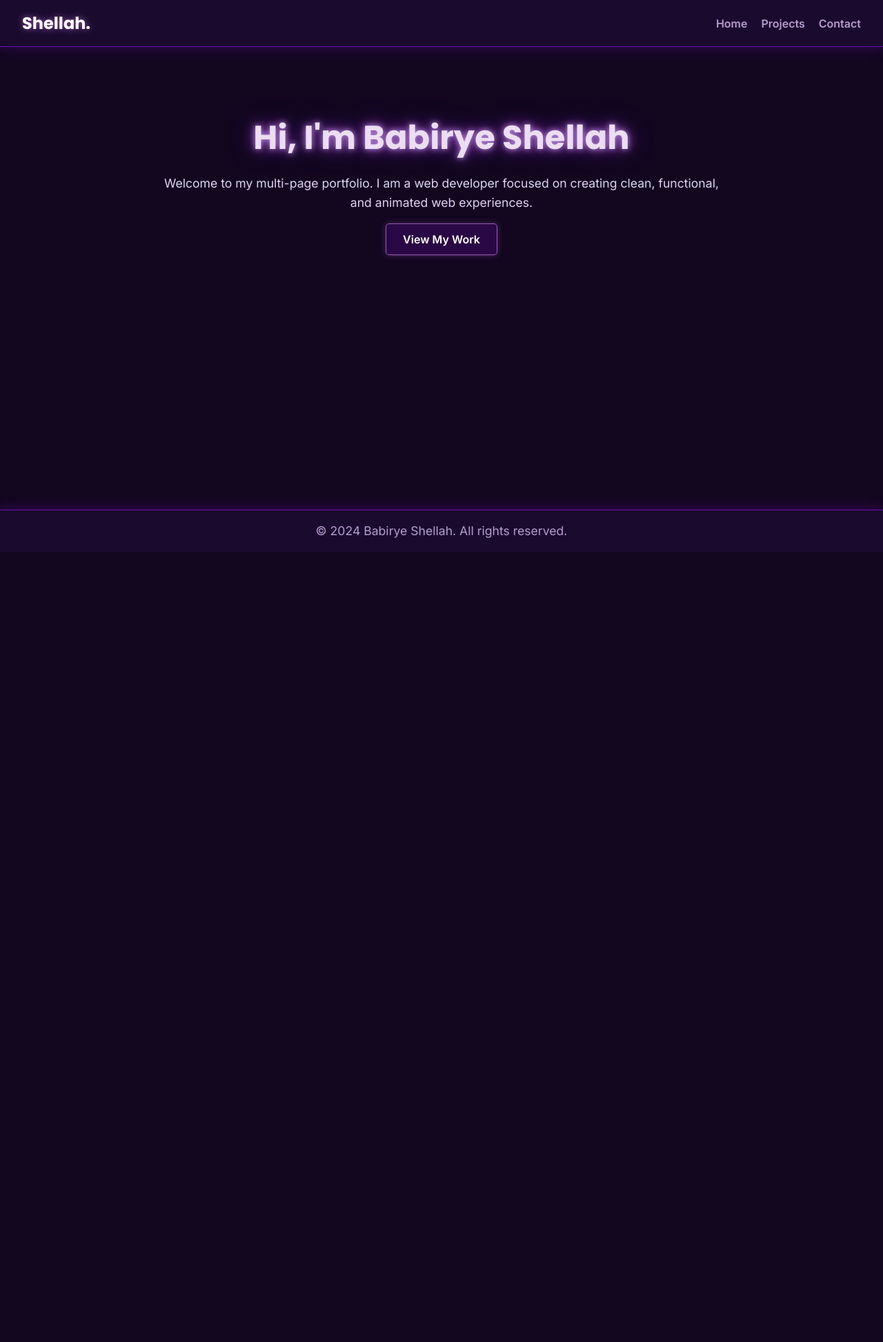
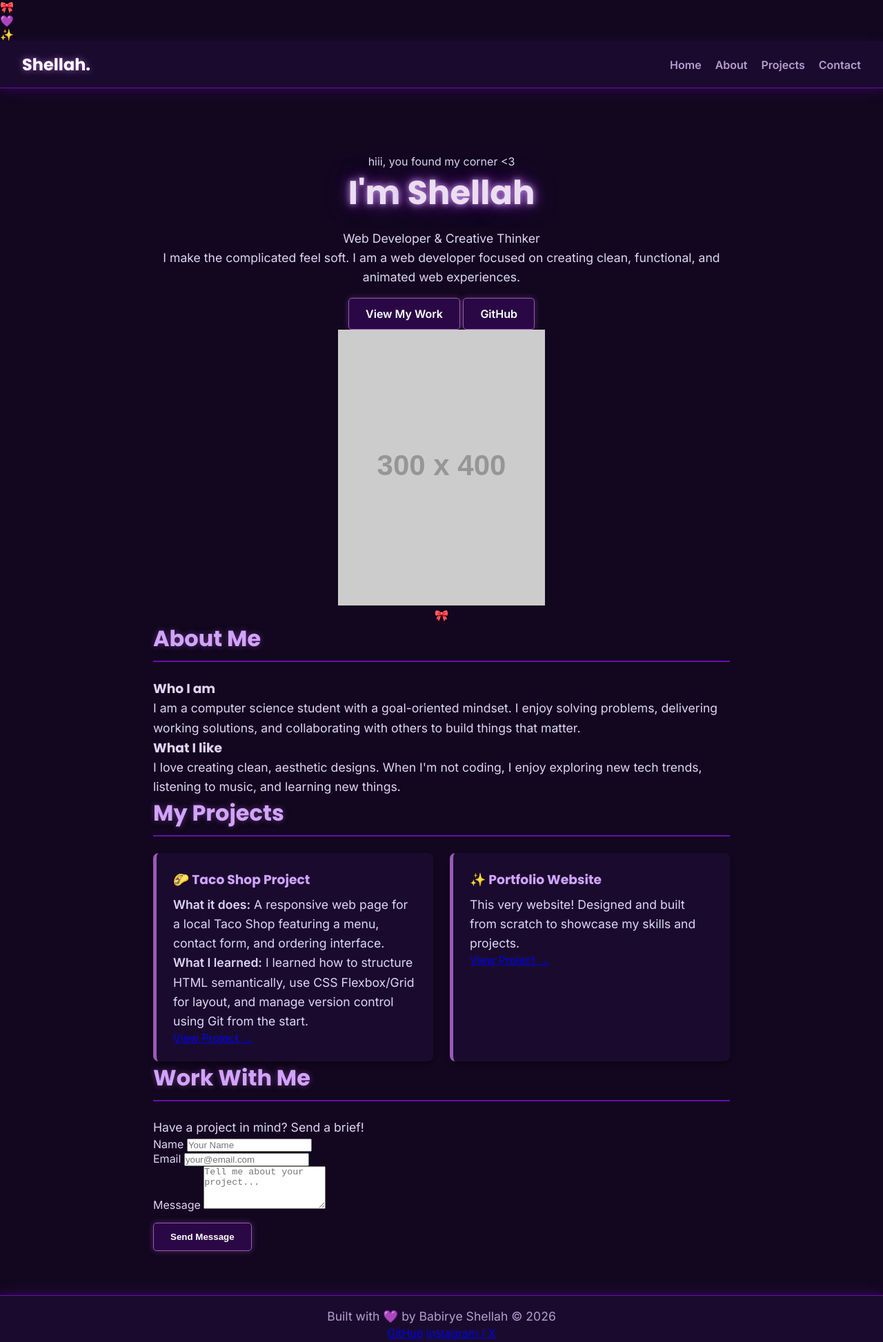
Before and after one commit to babiryeshellah6-bot/babirye-shellah-portfolio, a plain HTML site: page index.html in a window 1280 px wide. Shown: the whole page at 69% size. Before the commit the page ends 800 px from the top, so only its background shows below. Drawn offline with Linux system fonts and the light colour scheme; placeholder pictures from the web are drawn by us.

Commit message:
Revamp portfolio layout and content

```diff
--- a/index.html
+++ b/index.html
@@ -4,28 +4,114 @@
     <meta charset="UTF-8">
     <meta name="viewport" content="width=device-width, initial-scale=1.0">
     <title>Babirye Shellah | Portfolio</title>
+    <link href="https://fonts.googleapis.com/css2?family=Quicksand:wght@400;600;700&family=Pacifico&display=swap" rel="stylesheet">
     <link rel="stylesheet" href="style.css">
 </head>
 <body>
-    <nav>
+
+    <div class="floating-element bow-1">🎀</div>
+    <div class="floating-element heart-1">💜</div>
+    <div class="floating-element sparkle-1">✨</div>
+
+    <nav class="navbar">
         <div class="logo">Shellah.</div>
-        <ul>
-            <li><a href="index.html">Home</a></li>
-            <li><a href="projects.html">Projects</a></li>
-            <li><a href="contact.html">Contact</a></li>
+        <ul class="nav-links">
+            <li><a href="#home">Home</a></li>
+            <li><a href="#about">About</a></li>
+            <li><a href="#projects">Projects</a></li>
+            <li><a href="#contact">Contact</a></li>
         </ul>
     </nav>
 
-    <main class="fade-in">
-        <section class="hero">
-            <h1>Hi, I'm Babirye Shellah</h1>
-            <p>Welcome to my multi-page portfolio. I am a web developer focused on creating clean, functional, and animated web experiences.</p>
-            <a href="projects.html" class="btn">View My Work</a>
+    <main>
+        <section id="home" class="hero">
+            <div class="hero-text">
+                <span class="greeting">hiii, you found my corner <3</span>
+                <h1>I'm <span class="highlight">Shellah</span></h1>
+                <p>Web Developer & Creative Thinker</p>
+                <p class="bio">I make the complicated feel soft. I am a web developer focused on creating clean, functional, and animated web experiences.</p>
+
+                <div class="hero-buttons">
+                    <a href="#projects" class="btn primary">View My Work</a>
+                    <a href="https://github.com/babiryeshellah6-bot" target="_blank" class="btn secondary">GitHub</a>
+                </div>
+            </div>
+
+            <div class="hero-image">
+                <div class="photo-frame">
+                    <img src="https://via.placeholder.com/300x400/c8a2c8/ffffff?text=Your+Photo+Here" alt="Babirye Shellah">
+                    <div class="frame-bow">🎀</div>
+                </div>
+            </div>
+        </section>
+
+        <section id="about" class="about-section">
+            <h2>About Me</h2>
+            <div class="about-container">
+                <div class="about-card">
+                    <h3>Who I am</h3>
+                    <p>I am a computer science student with a goal-oriented mindset. I enjoy solving problems, delivering working solutions, and collaborating with others to build things that matter.</p>
+                </div>
+                <div class="about-card">
+                    <h3>What I like</h3>
+                    <p>I love creating clean, aesthetic designs. When I'm not coding, I enjoy exploring new tech trends, listening to music, and learning new things.</p>
+                </div>
+            </div>
+        </section>
+
+        <section id="projects" class="projects-section">
+            <h2>My Projects</h2>
+            <div class="project-grid">
+                <article class="project-card">
+                    <div class="card-content">
+                        <h3>🌮 Taco Shop Project</h3>
+                        <p><strong>What it does:</strong> A responsive web page for a local Taco Shop featuring a menu, contact form, and ordering interface.</p>
+                        <p><strong>What I learned:</strong> I learned how to structure HTML semantically, use CSS Flexbox/Grid for layout, and manage version control using Git from the start.</p>
+                        <a href="https://github.com/babiryeshellah6-bot/taco-shop-project" target="_blank" class="project-link">View Project →</a>
+                    </div>
+                </article>
+
+                <article class="project-card">
+                    <div class="card-content">
+                        <h3>✨ Portfolio Website</h3>
+                        <p>This very website! Designed and built from scratch to showcase my skills and projects.</p>
+                        <a href="#" class="project-link">View Project →</a>
+                    </div>
+                </article>
+            </div>
+        </section>
+
+        <section id="contact" class="contact-section">
+            <h2>Work With Me</h2>
+            <p>Have a project in mind? Send a brief!</p>
+
+            <form class="contact-form" action="#" method="POST">
+                <div class="form-group">
+                    <label for="name">Name</label>
+                    <input type="text" id="name" name="name" required placeholder="Your Name">
+                </div>
+                <div class="form-group">
+                    <label for="email">Email</label>
+                    <input type="email" id="email" name="email" required placeholder="your@email.com">
+                </div>
+                <div class="form-group">
+                    <label for="message">Message</label>
+                    <textarea id="message" name="message" rows="4" required placeholder="Tell me about your project..."></textarea>
+                </div>
+                <input type="hidden" name="source" value="portfolio_website" readonly>
+                <button type="submit" class="btn primary">Send Message</button>
+            </form>
         </section>
     </main>
 
     <footer>
-        <p>&copy; 2024 Babirye Shellah. All rights reserved.</p>
+        <p>Built with 💜 by Babirye Shellah © 2026</p>
+        <div class="socials">
+            <a href="https://github.com/babiryeshellah6-bot" target="_blank">GitHub</a>
+            <a href="https://www.instagram.com/babirye.shellah" target="_blank">instagram / X</a>
+        </div>
     </footer>
+
+    <script src="script.js"></script>
 </body>
 </html>
```
